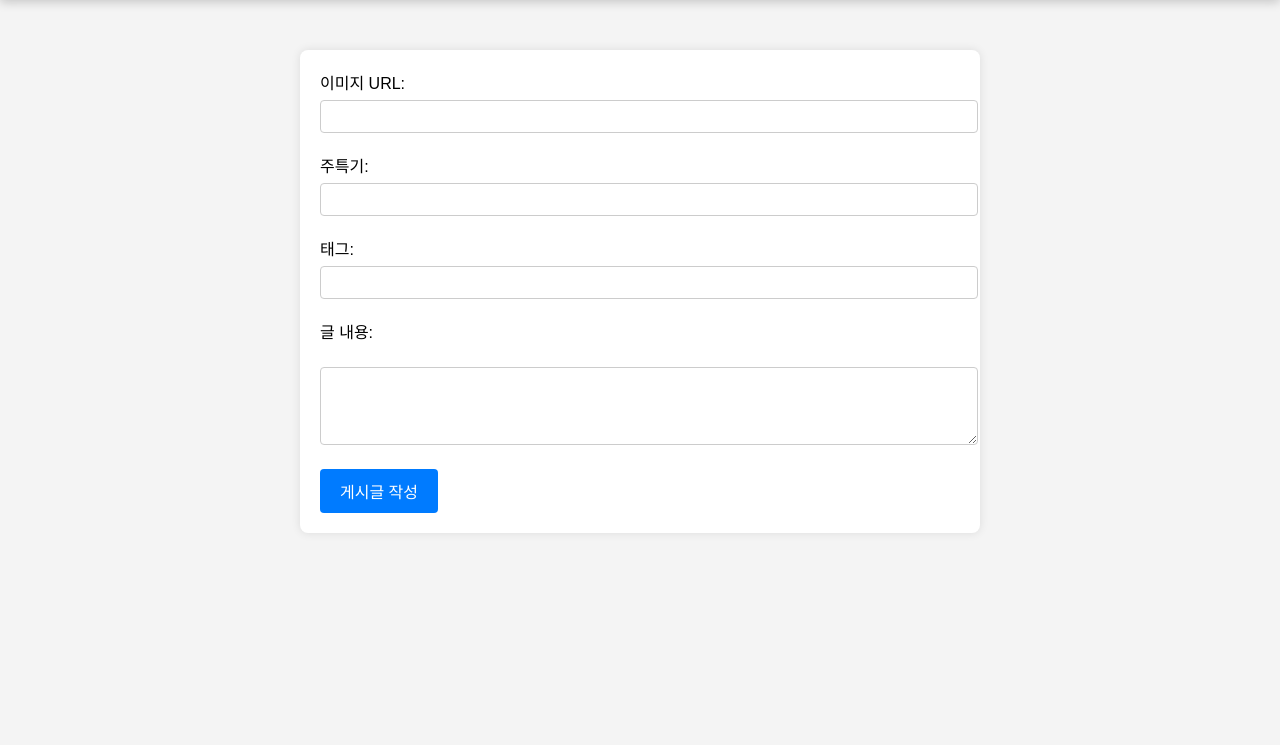
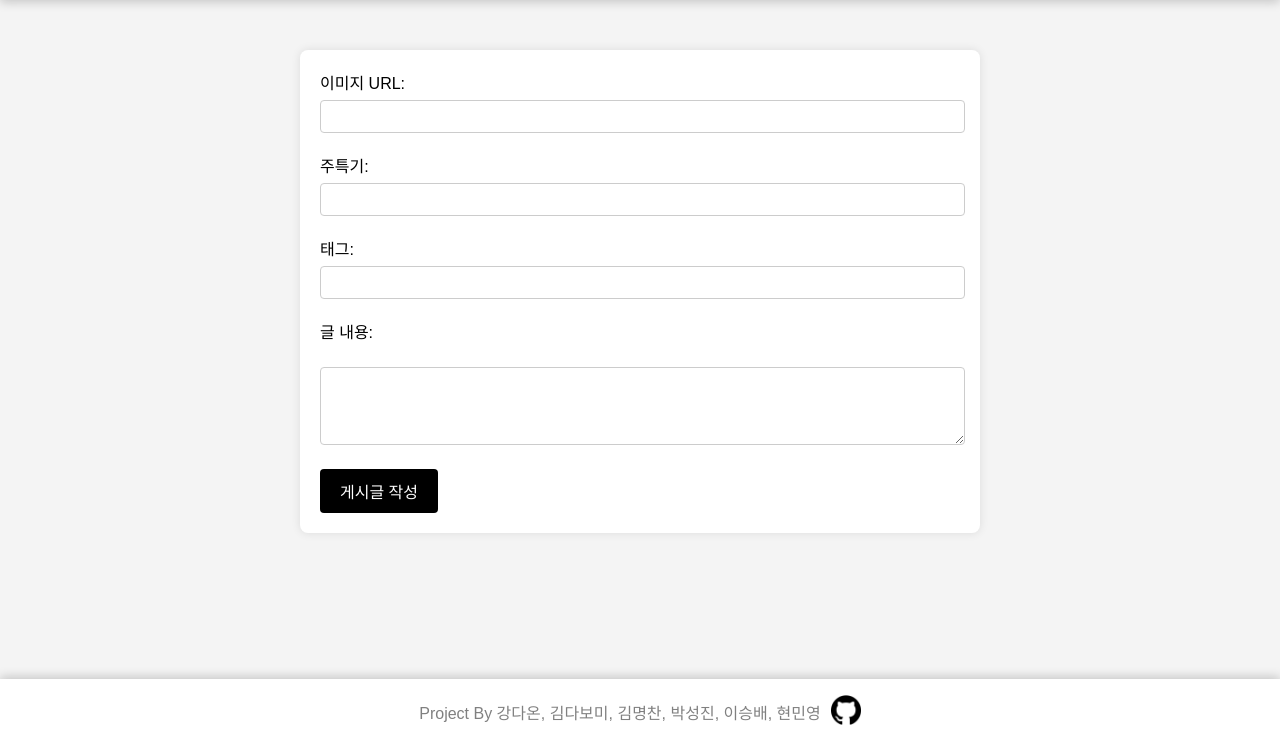
Before and after one commit to WhatYourStack/WhatsYourStack, a Flask app: page /post/insert in a window 1280 px wide. Shown: the part 55-800 px from the top of the page. Run offline with Flask 3, Linux system fonts and the light colour scheme.

Commit message:
feat: Add footer write.html

```diff
--- a/templates/write.html
+++ b/templates/write.html
@@ -1,5 +1,6 @@
 <!DOCTYPE html>
 <html lang="en">
+
 <head>
   <meta charset="UTF-8" />
   <title>게시글 작성</title>
@@ -15,6 +16,7 @@
     .custom-header-wrap {
       width: 100%;
       box-shadow: 0 2px 10px rgba(0, 0, 0, 0.2);
+      background-color: #fff;
     }
 
     .custom-header {
@@ -94,7 +96,7 @@
 
     input[type="text"],
     textarea {
-        width: 100%;
+      width: 98%;
       padding: 8px;
       border-radius: 4px;
       border: 1px solid #ccc;
@@ -102,7 +104,7 @@
 
     .submit-button {
       padding: 10px 20px;
-        background-color: #007bff;
+      background-color: black;
       color: #fff;
       border: none;
       border-radius: 4px;
@@ -111,18 +113,42 @@
     }
 
     .submit-button:hover {
-        background-color: #0056b3;
+      background-color: #ffe003;
+    }
+
+    .custom-footer-wrap {
+      width: 100%;
+      box-shadow: 0 -2px 10px rgba(0, 0, 0, 0.2);
+      margin-top: 50px;
+      position: fixed;
+      bottom: 0;
+      z-index: 9999;
+      background-color: #fff;
+      color: gray;
+      font-weight: 100;
+      text-align: center;
+    }
+
+    .custom-footer {
+      display: flex;
+      align-items: center;
+      justify-content: center;
+    }
+
+    .github-logo {
+      width: 30px;
+      height: 30px;
+      margin: 16px 0 16px 10px;
     }
   </style>
 </head>
+
 <body>
   <div class="custom-header-wrap">
     <header class="custom-header">
       <nav class="custom-nav">
         <div class="logo-wrap">
-            <a href="/"
-              ><img src="/static/images/logo.png" alt="logo" class="logo-img"
-            /></a>
+          <a href="/"><img src="/static/images/logo.png" alt="logo" class="logo-img" /></a>
         </div>
         <ul class="custom-navbar-list">
           <li class="custom-nav-item">
@@ -155,16 +181,20 @@
 
       <div class="form-group">
         <label for="content_input">글 내용:</label><br />
-          <textarea
-            id="content_input"
-            name="content"
-            rows="4"
-            cols="50"
-          ></textarea>
+        <textarea id="content_input" name="content" rows="4" cols="50"></textarea>
       </div>
 
       <input type="submit" value="게시글 작성" class="submit-button" />
     </form>
   </div>
+
+  <div class="custom-footer-wrap">
+    <footer class="custom-footer">
+      <p>Project By 강다온, 김다보미, 김명찬, 박성진, 이승배, 현민영</p>
+      <a href="https://github.com/WhatYourStack/WhatsYourStack" target="_blank"><img
+          src="/static/images/github-logo.png" alt="github-logo" class="github-logo" /></a>
+    </footer>
+  </div>
 </body>
+
 </html>
```
Also changed, not shown: templates/board.html (+19 -68 lines), database.db. Lines whose indentation alone changed are shown as unchanged.
